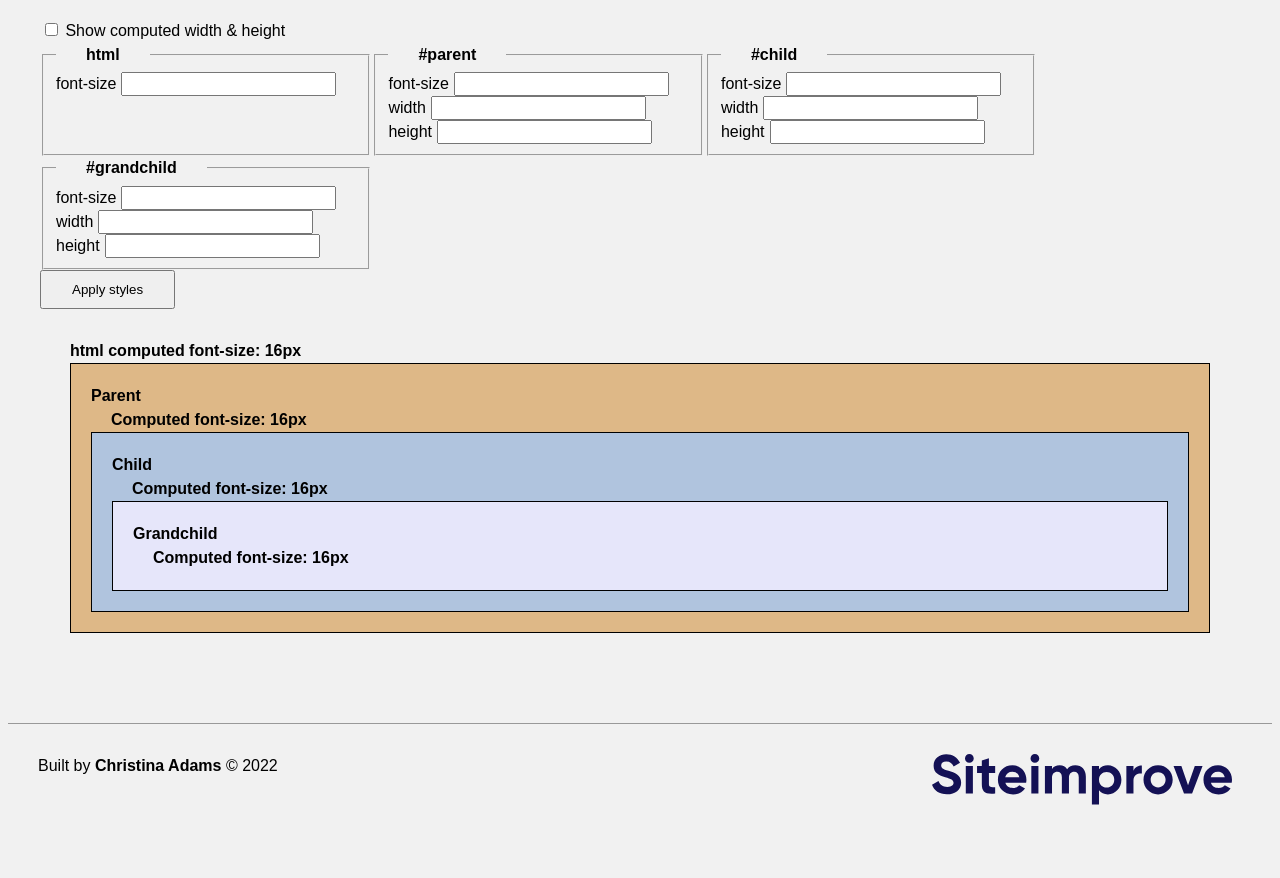
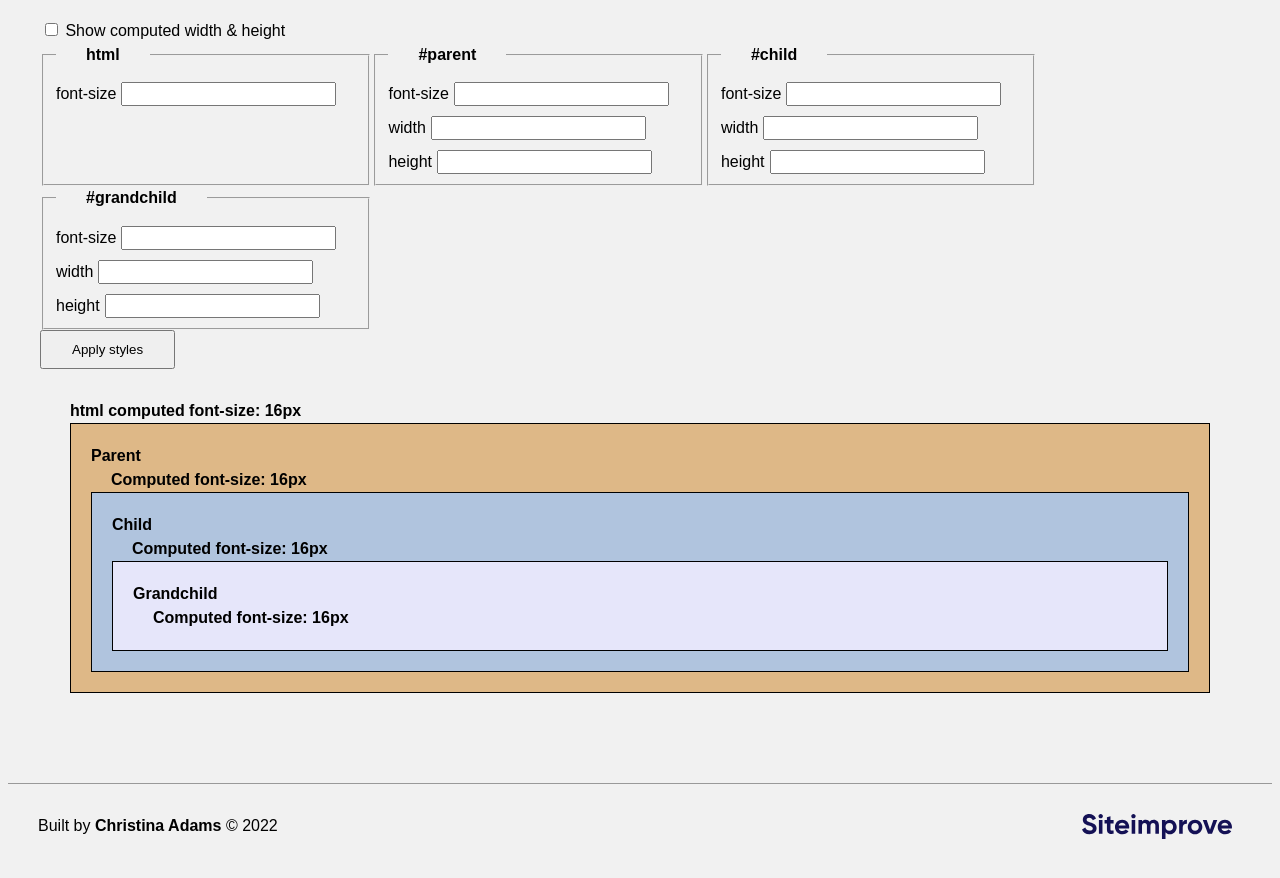
Before and after one commit to offsetChris/Ems-rems, a plain HTML site: page index.html in a window 1280 px wide. Shown: the part 72-950 px from the top of the page. Before the commit the page ends 922 px from the top, so only its background shows below. Drawn offline with Linux system fonts and the light colour scheme.

Commit message:
updated styling

```diff
--- a/index.html
+++ b/index.html
@@ -41,6 +41,7 @@
 			}
 			label{
 				margin-right: 20px;
+				margin-top: 10px;
 			}
 			input{
 				margin-left: 5px;
@@ -53,7 +54,7 @@
 				align-self: flex-end;
 			}
 			.logo_si{
-				width: 300px;
+				width: 150px;
 				align-self: flex-end;
 				margin: 0px 10px;
 			}
@@ -64,6 +65,7 @@
 				display: flex;
 				flex-direction: row;
 				justify-content: flex-end;
+				flex-wrap: wrap;
 			}
 			.computed > span, .computed > strong{
 				margin: 0px 20px;
```
